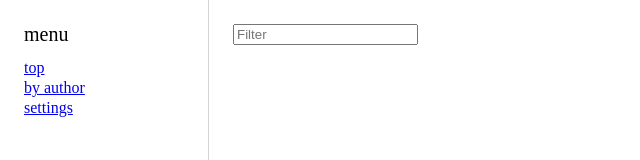
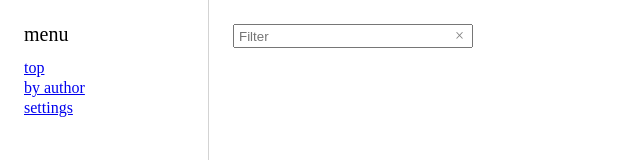
Before and after one commit to cumet04/slack_emoji_viewer, a Nuxt app: page / in a window 1280 px wide. Shown: the top 160 px of the page, without its empty margins (0-640 px from the left). Built offline with nearby package versions, Linux system fonts and the light colour scheme.

Commit message:
filter component and style

```diff
--- /dev/null
+++ b/components/FilterInput.vue
@@ -0,0 +1,49 @@
+<template>
+  <div class="filter">
+    <input
+      type="text"
+      :value="value"
+      @input="$emit('input', $event.target.value)"
+      placeholder="Filter"
+      class="input"
+    />
+    <div class="clear" @click="$emit('input', '')"></div>
+  </div>
+</template>
+
+<script>
+export default {
+  props: ["value"],
+};
+</script>
+
+<style scoped lang="scss">
+.filter {
+  position: relative;
+  display: flex;
+  width: 240px;
+  height: 24px;
+}
+
+.input {
+  display: block;
+  width: 100%;
+  padding-left: 4px;
+}
+
+.clear {
+  position: absolute;
+  width: 24px;
+  height: 24px;
+  top: 0px;
+  right: 0px;
+
+  &::after {
+    position: absolute;
+    top: 4px;
+    left: 6px;
+    color: gray;
+    content: "×";
+  }
+}
+</style>
--- a/pages/author.vue
+++ b/pages/author.vue
@@ -1,6 +1,6 @@
 <template>
   <main>
-    <input type="text" v-model="keyword" placeholder="Filter" />
+    <filter-input v-model="keyword" class="filter"></filter-input>
     <section v-for="(emojis, author) in by_author" :key="author" class="user">
       <user-wrapper :emoji="emojis[0]">
         <ul class="list">
@@ -15,11 +15,13 @@
 
 <script>
 import UserWrapper from "~/components/UserWrapper.vue";
+import FilterInput from "~/components/FilterInput.vue";
 import Emoji from "~/components/Emoji.vue";
 
 export default {
   components: {
     "user-wrapper": UserWrapper,
+    "filter-input": FilterInput,
     emoji: Emoji,
   },
   mounted() {
@@ -52,6 +54,10 @@ export default {
 </script>
 
 <style scoped lang="scss">
+.filter {
+  margin-bottom: 16px;
+}
+
 .user {
   margin-bottom: 12px;
 }
--- a/pages/index.vue
+++ b/pages/index.vue
@@ -1,6 +1,6 @@
 <template>
   <main>
-    <input type="text" v-model="keyword" placeholder="Filter" />
+    <filter-input v-model="keyword" class="filter"></filter-input>
     <ul class="list">
       <li
         v-for="emoji in all"
@@ -16,10 +16,12 @@
 
 <script>
 import Emoji from "~/components/Emoji.vue";
+import FilterInput from "~/components/FilterInput.vue";
 
 export default {
   components: {
     emoji: Emoji,
+    "filter-input": FilterInput,
   },
   mounted() {
     const workspace = this.$store.getters["workspace/current"];
@@ -39,6 +41,10 @@ export default {
 </script>
 
 <style scoped lang="scss">
+.filter {
+  margin-bottom: 16px;
+}
+
 .list {
   display: flex;
   flex-wrap: wrap;
```
